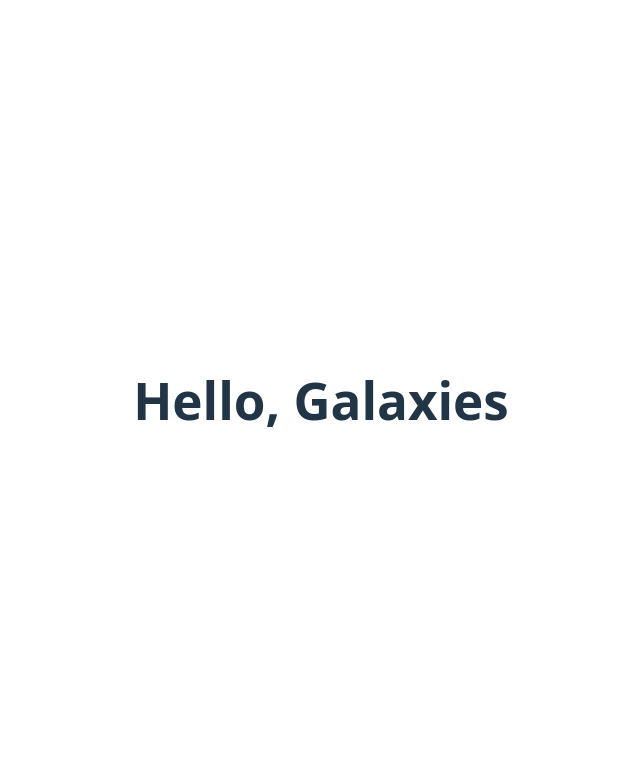
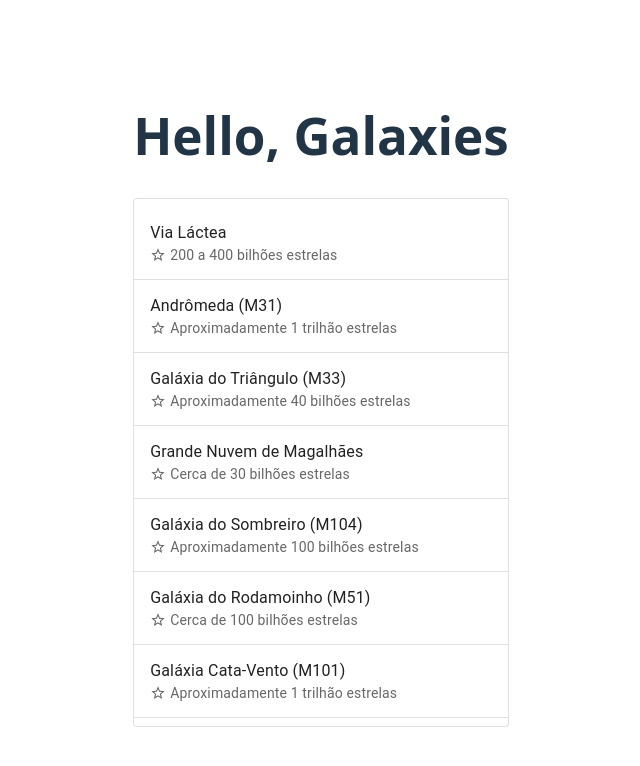
Before and after one commit to Igorbarr3to/frontend-test-jr-galaxies, a React (Vite) app: page / in a window 1280 px wide. Shown: the top 766 px of the page, without its empty margins (319-959 px from the left). Built offline with nearby package versions, Linux system fonts and the light colour scheme.

Commit message:
feat(GalaxyList): Cria componente com lista de galaxias

```diff
--- a/src/App.tsx
+++ b/src/App.tsx
@@ -1,9 +1,25 @@
+import { useEffect, useState } from 'react';
 import './App.css'
+import type { Galaxy } from './types';
+import GalaxyList from './components/galaxy-list';
 
 function App() {
+  const [allGalaxies, setAllGalaxies]  = useState<Galaxy[]>([]);
+
+  const fetchGalaxies = async ()=>{
+    const res = await fetch('/galaxies.json');
+    const data = await res.json();
+    setAllGalaxies(data);
+  };
+
+  useEffect(()=>{
+    fetchGalaxies();
+  },[])
+
   return (
     <>
      <h1>Hello, Galaxies</h1>
+     <GalaxyList galaxies={allGalaxies} />
     </>
   )
 }
--- /dev/null
+++ b/src/components/galaxy-list.tsx
@@ -0,0 +1,60 @@
+import type { Galaxy } from "../types";
+import Box from "@mui/material/Box";
+import List from "@mui/material/List";
+import ListItemButton from "@mui/material/ListItemButton";
+import ListItemText from "@mui/material/ListItemText";
+import Divider from "@mui/material/Divider";
+import Paper from "@mui/material/Paper";
+import { useState } from "react";
+import { StarBorder } from "@mui/icons-material";
+
+interface GalaxyListProps {
+  galaxies: Galaxy[];
+}
+
+const GalaxyList = ({ galaxies }: GalaxyListProps) => {
+  const [selectedIndex, setSelectedIndex] = useState<number | null>(null);
+
+  const handleListItemClick = (index: number) => {
+    setSelectedIndex(index);
+  };
+
+  return (
+
+    <Paper variant="outlined" sx={{ maxHeight: "70vh", overflow: "auto" }}>
+      <List component="nav" aria-label="lista de galáxias">
+        {galaxies.map((galaxy, index) => (
+          <div key={galaxy.id}>
+            <ListItemButton
+              selected={selectedIndex === index}
+              onClick={() => handleListItemClick(index)}
+            >
+
+              <ListItemText
+                primary={galaxy.name}
+                secondary={
+                  <Box
+                    component="span"
+                    sx={{ display: "flex", alignItems: "center" }}
+                  >
+                    <StarBorder
+                      sx={{
+                        fontSize: "1rem",
+                        mr: 0.5,
+                        color: "text.secondary",
+                      }}
+                    />
+                    {`${galaxy.stars_count_estimate} estrelas`}
+                  </Box>
+                }
+              />
+            </ListItemButton>
+            <Divider />
+          </div>
+        ))}
+      </List>
+    </Paper>
+  );
+};
+
+export default GalaxyList;
--- /dev/null
+++ b/src/types/index.ts
@@ -0,0 +1,9 @@
+export type Galaxy = {
+  id: number;
+  name: string;
+  type: string;
+  distance: string;
+  stars_count_estimate: string;
+  image_url: string;
+  description: string;
+};
```
